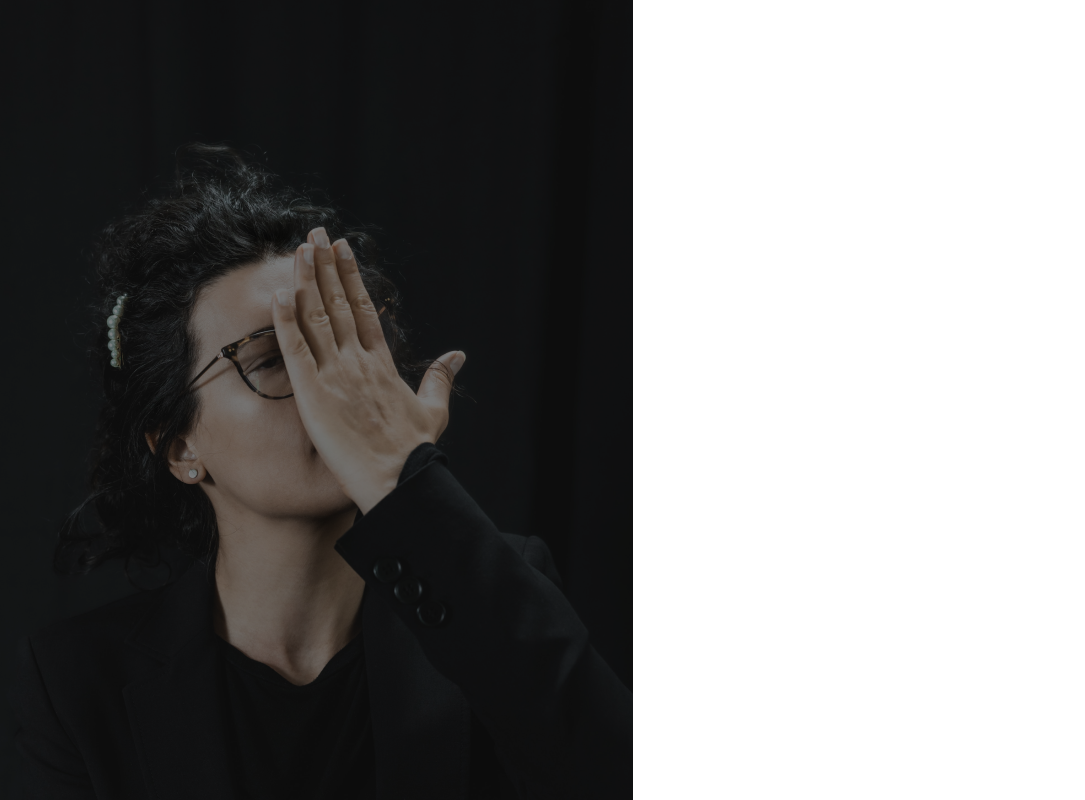
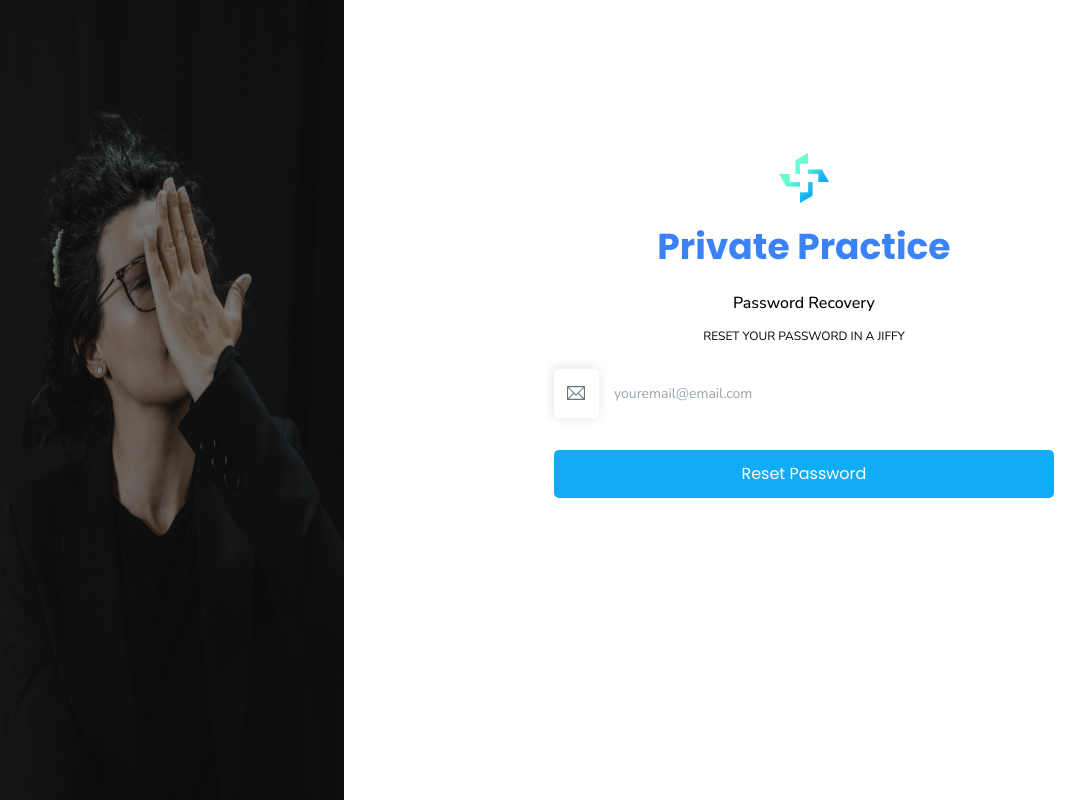
Before and after one commit to Private-Practice-NG/private_practice_admin, a React (Vite) app: page /forgot-password in a window 1280 px wide. Shown: the top 800 px of the page, without its empty margins (16-1101 px from the left). Built offline with nearby package versions, Linux system fonts and the light colour scheme; no server answers.

Commit message:
refactor: forgot-password page fixed

```diff
--- a/src/pages/ForgotPassword/index.jsx
+++ b/src/pages/ForgotPassword/index.jsx
@@ -76,11 +76,11 @@ const ForgetPassword = () => {
   };
 
   return (
-    <div className="auth auth-body">
-      <div className="hidden lg:block auth-img">
-        <img src={authImg} alt="auth-img" />
+    <div className="flex items-center h-screen w-screen mx-auto overflow-hidden">
+      <div className="hidden lg:block h-screen">
+        <img src={authImg} className="w-full h-full" alt="auth-img" />
       </div>
-      <div className="auth-form-container min-h-screen flex flex-col py-[150px] w-full px-3 sm:px-5 lg:pt-0">
+      <div className="min-h-screen flex flex-col justify-center items-center py-[150px] w-full px-3 sm:px-5 lg:pt-0">
         <div className="flex flex-col gap-6 items-center brand-name">
           <img src={logo} alt="brand" className="w-[50px]" />
           <h1 className="text-blue-500 text-3xl sm:text-4xl poppins font-bold">
```
